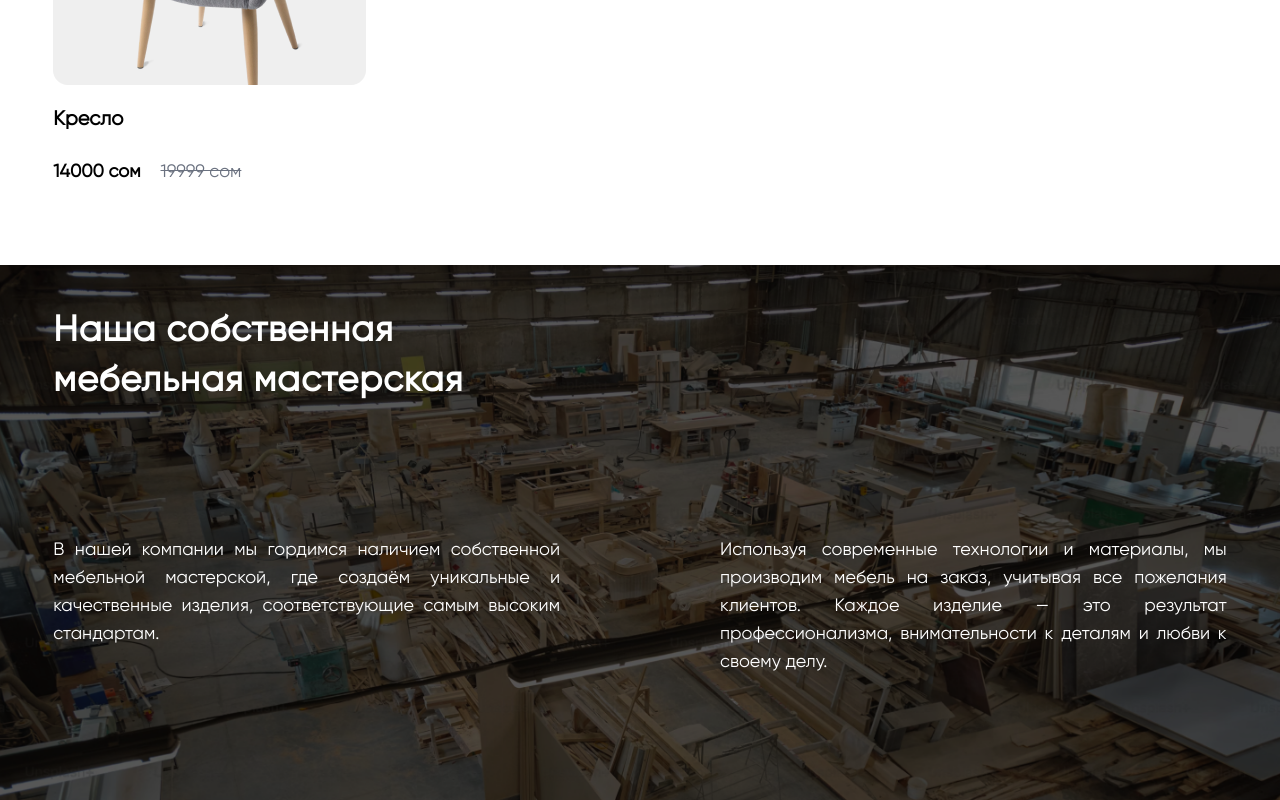
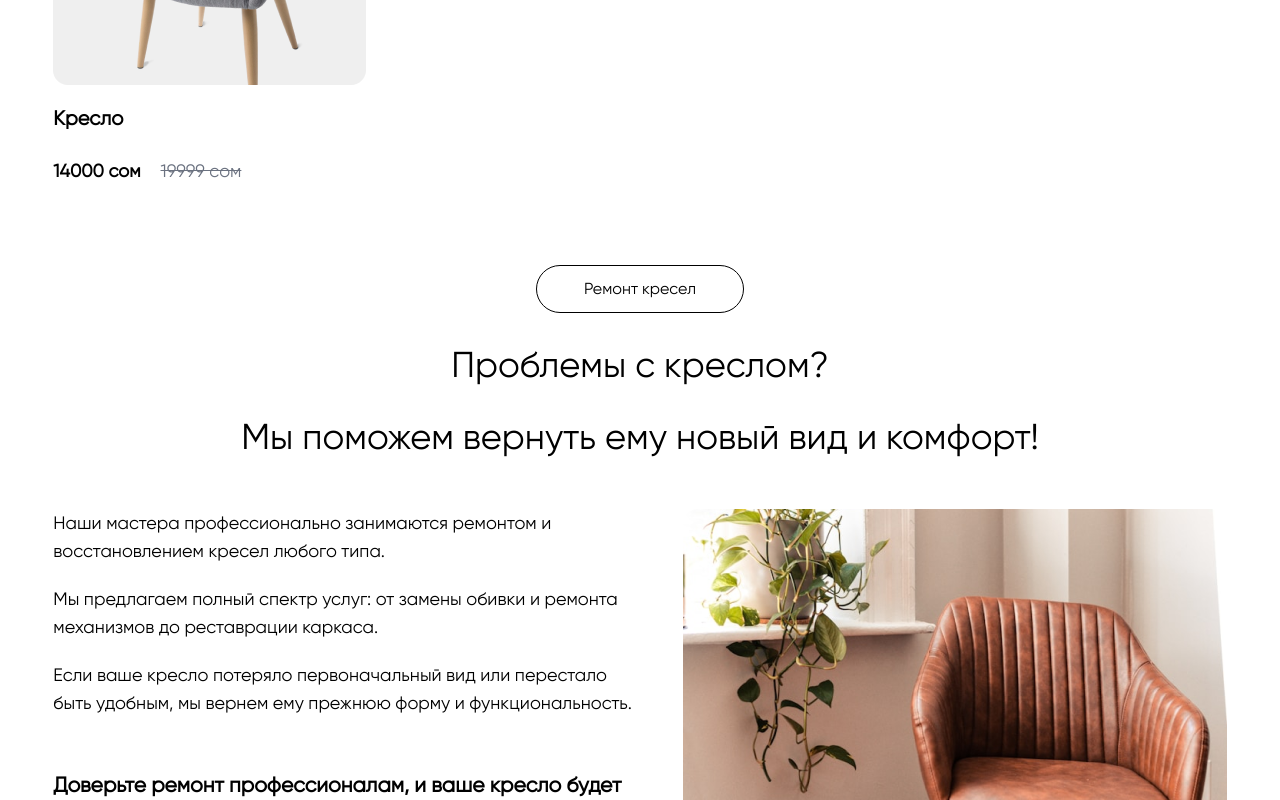
Before and after one commit to KanaySeidi/eklat, a React (Vite) app: page / in a window 1280 px wide. Shown: the part 2804-3604 px from the top of the page. Built offline with nearby package versions, Linux system fonts and the light colour scheme; a web font is replaced by a local one.

Commit message:
repair section

```diff
--- a/src/assets/index.js
+++ b/src/assets/index.js
@@ -9,6 +9,7 @@ import slider4 from "./image/slider4.png";
 import stol from "./image/stol.png";
 import workshop from "./image/workshop.png";
 import adress from "./image/adress.png";
+import repair from "./image/repair.png";
 import contacts from "./image/contacts.png";
 import phone from "./icon/phone.svg";
 import wats from "./icon/wats.svg";
@@ -34,4 +35,5 @@ export const imgImports = {
   tg,
   ig,
   logoB,
+  repair,
 };
--- /dev/null
+++ b/src/components/repair/Repair.jsx
@@ -0,0 +1,51 @@
+import { imgImports } from "../../assets";
+
+const Repair = () => {
+  const { repair } = imgImports;
+
+  return (
+    <>
+      <div className="w-full h-auto mt-20">
+        <div className="w-11/12 mx-auto">
+          <div className="w-full flex flex-col justify-center items-center">
+            <p className="w-52 h-12 border border-black rounded-3xl flex justify-center items-center mb-8 cursor-pointer">
+              Ремонт кресел
+            </p>
+            <div className="flex flex-col  text-center">
+              <p className="text-4xl font-medium mb-8">Проблемы с креслом?</p>
+              <p className="text-4xl font-medium mb-8">
+                Мы поможем вернуть ему новый вид и комфорт!
+              </p>
+            </div>
+          </div>
+          <div className="flex justify-between mt-5">
+            <div className="w-1/2 h-auto flex flex-col justify-between">
+              <div className="flex flex-col justify-between gap-5 text-lg font-medium">
+                <p>
+                  Наши мастера профессионально занимаются ремонтом и
+                  восстановлением кресел любого типа.
+                </p>
+                <p>
+                  Мы предлагаем полный спектр услуг: от замены обивки и ремонта
+                  механизмов до реставрации каркаса.{" "}
+                </p>
+                <p>
+                  Если ваше кресло потеряло первоначальный вид или перестало
+                  быть удобным, мы вернем ему прежнюю форму и функциональность.
+                </p>
+              </div>
+              <p className="text-[21px] font-bold">
+                Доверьте ремонт профессионалам, и ваше кресло будет как новое!
+              </p>
+            </div>
+            <div>
+              <img src={repair} alt="" />
+            </div>
+          </div>
+        </div>
+      </div>
+    </>
+  );
+};
+
+export default Repair;
--- a/src/pages/main/Main.jsx
+++ b/src/pages/main/Main.jsx
@@ -5,6 +5,7 @@ import Header from "../../components/header/Header";
 import Info from "../../components/info/Info";
 import Intro from "../../components/intro/Intro";
 import Products from "../../components/products/Products";
+import Repair from "../../components/repair/Repair";
 import Workshop from "../../components/workshop/Workshop";
 
 const Main = () => {
@@ -15,6 +16,7 @@ const Main = () => {
       <About />
       <Catalog />
       <Products />
+      <Repair />
       <Workshop />
       <Info />
       <Footer />
```
Also changed, not shown: src/assets/image/repair.png (added).
